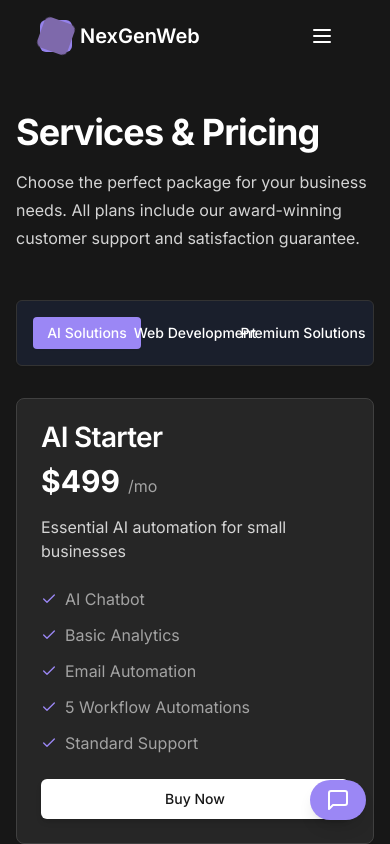
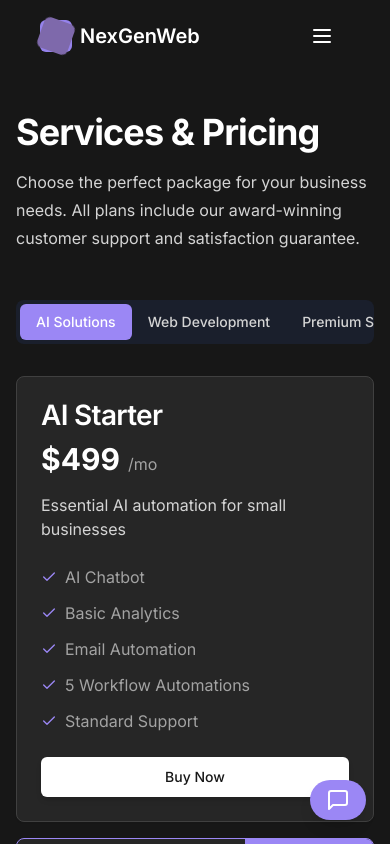
Before and after one commit to quarzasiphix/nexgenweb-90, a React (Vite) app: page /services in a window 390 px wide. Shown: the top 844 px of the page. Built offline with nearby package versions, Linux system fonts and the light colour scheme.

Commit message:
Fix: Improve tab section design and colors
- Improved tab section design for mobile responsiveness.
- Updated tab colors to match the provided image.
- Implemented hover effect for tab highlighting.
- Applied the improved tab section to both AI solutions and web development sections.

```diff
--- a/src/components/Hero.tsx
+++ b/src/components/Hero.tsx
@@ -1,4 +1,3 @@
-
 import React, { useState, useEffect } from 'react';
 import { Button } from '@/components/ui/button';
 import { ArrowRight, Bot, Brain, DollarSign, Users, Shield, Scale, Database, Globe, Server, Code, Star, Award, Trophy } from 'lucide-react';
@@ -8,6 +7,7 @@ import { useIsMobile } from '@/hooks/use-mobile';
 import { useChat } from '@/context/ChatContext';
 import { Link } from 'react-router-dom';
 import { useInView } from 'react-intersection-observer';
+import { TabSelector } from '@/components/ui/tab-selector';
 
 // Featured solution categories
 const featuredSolutions = [
@@ -157,6 +157,12 @@ const Hero = () => {
     }
   };
 
+  const tabOptions = [
+    { id: 'ai', label: 'AI Solutions' },
+    { id: 'web', label: 'Web Development' },
+    { id: 'premium', label: 'Premium Solutions' }
+  ];
+
   return (
     <div className="relative pt-16 md:pt-20 flex flex-col items-center justify-center overflow-hidden bg-gradient-to-br from-neutral-900 to-neutral-800 min-h-screen">
       <div className="absolute inset-0 opacity-10">
@@ -221,32 +227,12 @@ const Hero = () => {
           </div>
 
           <div className="flex justify-center mb-8">
-            <div className="flex p-1 rounded-lg bg-white/10 backdrop-blur-sm w-full max-w-[320px] sm:max-w-full">
-              <button
-                className={`px-2 py-2 rounded-md text-xs sm:text-sm font-medium transition-all whitespace-nowrap flex-1 ${
-                  activeTab === 'ai' ? 'bg-white text-neutral-900' : 'text-white hover:bg-white/10'
-                }`}
-                onClick={() => setActiveTab('ai')}
-              >
-                AI Solutions
-              </button>
-              <button
-                className={`px-2 py-2 rounded-md text-xs sm:text-sm font-medium transition-all whitespace-nowrap flex-1 ${
-                  activeTab === 'web' ? 'bg-white text-neutral-900' : 'text-white hover:bg-white/10'
-                }`}
-                onClick={() => setActiveTab('web')}
-              >
-                Web Development
-              </button>
-              <button
-                className={`px-2 py-2 rounded-md text-xs sm:text-sm font-medium transition-all whitespace-nowrap flex-1 ${
-                  activeTab === 'premium' ? 'bg-white text-neutral-900' : 'text-white hover:bg-white/10'
-                }`}
-                onClick={() => setActiveTab('premium')}
-              >
-                Premium Solutions
-              </button>
-            </div>
+            <TabSelector
+              options={tabOptions}
+              active={activeTab}
+              onChange={setActiveTab}
+              variant="light"
+            />
           </div>
 
           <div className="grid grid-cols-1 md:grid-cols-2 lg:grid-cols-4 gap-6 mb-8">
--- a/src/components/Solutions.tsx
+++ b/src/components/Solutions.tsx
@@ -4,7 +4,7 @@ import { Bot, Brain, DollarSign, Users, FileText, BarChart3, Truck, Shield, Scal
   Globe, Server, Code, Laptop, Mail, LineChart, Building2 } from 'lucide-react';
 import { Button } from '@/components/ui/button';
 import { cn } from '@/lib/utils';
-import { Tabs, TabsContent, TabsList, TabsTrigger } from "@/components/ui/tabs";
+import { TabSelector } from "@/components/ui/tab-selector";
 import { Link } from 'react-router-dom';
 import {
   Carousel,
@@ -577,6 +577,12 @@ const Solutions = () => {
   const navigate = useNavigate();
   const isMobile = useIsMobile();
 
+  const tabOptions = [
+    { id: 'ai-solutions', label: isMobile ? 'AI' : 'AI Solutions' },
+    { id: 'web-development', label: isMobile ? 'Web Dev' : 'Web Development' },
+    { id: 'premium-services', label: isMobile ? 'Premium' : 'Premium Services' }
+  ];
+
   return (
     <section id="solutions" className="py-20 bg-neutral-50">
       <div className="max-w-8xl mx-auto px-4 sm:px-6 lg:px-8">
@@ -589,27 +595,17 @@ const Solutions = () => {
           </h2>
         </div>
 
-        <Tabs
-          defaultValue="ai-solutions"
-          className="w-full mb-10"
-          onValueChange={setActiveTab}
-          value={activeTab}
-        >
-          <div className="flex justify-center">
-            <TabsList className={`mb-12 shadow-md ${isMobile ? 'w-full flex' : ''}`}>
-              <TabsTrigger value="ai-solutions" className={isMobile ? 'flex-1' : ''}>
-                {isMobile ? 'AI' : 'AI Solutions'}
-              </TabsTrigger>
-              <TabsTrigger value="web-development" className={isMobile ? 'flex-1' : ''}>
-                {isMobile ? 'Web Dev' : 'Web Development'}
-              </TabsTrigger>
-              <TabsTrigger value="premium-services" className={isMobile ? 'flex-1' : ''}>
-                {isMobile ? 'Premium' : 'Premium Services'}
-              </TabsTrigger>
-            </TabsList>
-          </div>
+        <div className="mb-12 flex justify-center">
+          <TabSelector
+            options={tabOptions}
+            active={activeTab}
+            onChange={setActiveTab}
+            className="shadow-md"
+          />
+        </div>
 
-          <TabsContent value="ai-solutions" className="mt-0 w-full">
+        <div>
+          <div className={activeTab === 'ai-solutions' ? 'block' : 'hidden'}>
             <div className="mb-8 text-center">
               <h3 className="text-2xl font-bold mb-4 text-neutral-900">
                 AI <span className="text-gradient">Solutions</span> for Business
@@ -625,9 +621,9 @@ const Solutions = () => {
                 <SolutionCard key={index} solution={solution} index={index} />
               ))}
             </div>
-          </TabsContent>
+          </div>
 
-          <TabsContent value="web-development" className="mt-0 w-full">
+          <div className={activeTab === 'web-development' ? 'block' : 'hidden'}>
             <div className="mb-8 text-center">
               <h3 className="text-2xl font-bold mb-4 text-neutral-900">
                 Web Development & <span className="text-gradient">Hosting</span> Solutions
@@ -662,9 +658,9 @@ const Solutions = () => {
                 </Button>
               </div>
             </div>
-          </TabsContent>
+          </div>
 
-          <TabsContent value="premium-services" className="mt-0 w-full">
+          <div className={activeTab === 'premium-services' ? 'block' : 'hidden'}>
             <div className="mb-8 text-center">
               <h3 className="text-2xl font-bold mb-4 text-neutral-900">
                 Premium <span className="text-gradient">Services</span>
@@ -689,8 +685,8 @@ const Solutions = () => {
                 View All Services
               </Button>
             </div>
-          </TabsContent>
-        </Tabs>
+          </div>
+        </div>
 
         <div className="flex items-center justify-center mt-8 gap-4">
           <Button
--- /dev/null
+++ b/src/components/ui/tab-selector.tsx
@@ -0,0 +1,55 @@
+
+import React from 'react';
+import { cn } from "@/lib/utils";
+
+interface TabOption {
+  id: string;
+  label: string;
+}
+
+interface TabSelectorProps {
+  options: TabOption[];
+  active: string;
+  onChange: (id: string) => void;
+  className?: string;
+  variant?: 'dark' | 'light';
+}
+
+export const TabSelector = ({
+  options,
+  active,
+  onChange,
+  className,
+  variant = 'dark'
+}: TabSelectorProps) => {
+  const isLight = variant === 'light';
+
+  return (
+    <div className={cn(
+      "flex p-1 rounded-lg overflow-hidden w-full max-w-md mx-auto",
+      isLight
+        ? "bg-white/10 backdrop-blur-sm"
+        : "bg-[#1A1F2C]",
+      className
+    )}>
+      {options.map((option) => (
+        <button
+          key={option.id}
+          className={cn(
+            "px-3 py-2 rounded-md text-sm font-medium transition-all duration-200 whitespace-nowrap flex-1",
+            option.id === active
+              ? isLight
+                ? "bg-white text-neutral-900"
+                : "bg-[#9b87f5] text-white"
+              : isLight
+                ? "text-white hover:bg-white/10"
+                : "text-neutral-300 hover:bg-[#282d3a]"
+          )}
+          onClick={() => onChange(option.id)}
+        >
+          {option.label}
+        </button>
+      ))}
+    </div>
+  );
+};
--- a/src/pages/ServicesPage.tsx
+++ b/src/pages/ServicesPage.tsx
@@ -1,4 +1,3 @@
-
 import React, { useEffect, useState } from 'react';
 import { Bot, Brain, Shield, LineChart, Code, Server, Database, Globe, Check, ArrowRight } from 'lucide-react';
 import { Button } from '@/components/ui/button';
@@ -9,14 +8,15 @@ import { useToast } from '@/hooks/use-toast';
 import { useNavigate } from 'react-router-dom';
 import { useChat } from '@/context/ChatContext';
 import ChatBubble from '@/components/ChatBubble';
-import { Tabs, TabsContent, TabsList, TabsTrigger } from '@/components/ui/tabs';
 import Contact from '@/components/Contact';
+import { TabSelector } from '@/components/ui/tab-selector';
 
 const ServicesPage = () => {
   const { toast } = useToast();
   const navigate = useNavigate();
   const { openChat, isChatOpen, closeChat } = useChat();
   const [selectedPlan, setSelectedPlan] = useState<string | null>(null);
+  const [activeTab, setActiveTab] = useState('ai');
 
   useEffect(() => {
     window.scrollTo(0, 0);
@@ -193,6 +193,12 @@ const ServicesPage = () => {
     }
   ];
 
+  const tabOptions = [
+    { id: 'ai', label: 'AI Solutions' },
+    { id: 'web', label: 'Web Development' },
+    { id: 'premium', label: 'Premium Solutions' }
+  ];
+
   return (
     <div className="min-h-screen bg-neutral-900">
       <Header />
@@ -204,20 +210,16 @@ const ServicesPage = () => {
             award-winning customer support and satisfaction guarantee.
           </p>
 
-          <Tabs defaultValue="ai" className="w-full mb-16 pricing-tabs">
-            <TabsList className="max-w-sm mx-auto mb-8 w-full flex justify-between overflow-x-auto">
-              <TabsTrigger value="ai" className="text-xs sm:text-sm whitespace-nowrap px-2 sm:px-4">
-                AI Solutions
-              </TabsTrigger>
-              <TabsTrigger value="web" className="text-xs sm:text-sm whitespace-nowrap px-2 sm:px-4">
-                Web Development
-              </TabsTrigger>
-              <TabsTrigger value="premium" className="text-xs sm:text-sm whitespace-nowrap px-2 sm:px-4">
-                Premium Solutions
-              </TabsTrigger>
-            </TabsList>
+          <div className="mb-8">
+            <TabSelector
+              options={tabOptions}
+              active={activeTab}
+              onChange={setActiveTab}
+            />
+          </div>
 
-            <TabsContent value="ai" className="space-y-8">
+          <div className="space-y-8">
+            <div className={activeTab === 'ai' ? 'block' : 'hidden'}>
               <div className="grid grid-cols-1 md:grid-cols-3 gap-6">
                 {aiServices.map((service) => (
                   <Card key={service.id} className={`bg-neutral-800 border ${service.popular ? 'border-[#9b87f5]' : 'border-neutral-700'} flex flex-col h-full relative overflow-hidden`}>
@@ -271,9 +273,9 @@ const ServicesPage = () => {
                   ))}
                 </div>
               </div>
-            </TabsContent>
+            </div>
 
-            <TabsContent value="web" className="space-y-8">
+            <div className={activeTab === 'web' ? 'block' : 'hidden'}>
               <div className="grid grid-cols-1 md:grid-cols-3 gap-6">
                 {webServices.map((service) => (
                   <Card key={service.id} className={`bg-neutral-800 border ${service.popular ? 'border-[#9b87f5]' : 'border-neutral-700'} flex flex-col h-full relative overflow-hidden`}>
@@ -327,9 +329,9 @@ const ServicesPage = () => {
                   ))}
                 </div>
               </div>
-            </TabsContent>
+            </div>
 
-            <TabsContent value="premium" className="space-y-8">
+            <div className={activeTab === 'premium' ? 'block' : 'hidden'}>
               <div className="grid grid-cols-1 md:grid-cols-3 gap-6">
                 {premiumServices.map((service) => (
                   <Card key={service.id} className={`bg-neutral-800 border ${service.popular ? 'border-[#9b87f5]' : 'border-neutral-700'} flex flex-col h-full relative overflow-hidden`}>
@@ -383,8 +385,8 @@ const ServicesPage = () => {
                   ))}
                 </div>
               </div>
-            </TabsContent>
-          </Tabs>
+            </div>
+          </div>
 
           <div className="mt-20 text-center">
             <h2 className="text-3xl font-bold text-white mb-6">Need a Custom Solution?</h2>
```
